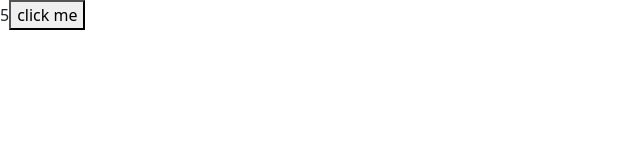
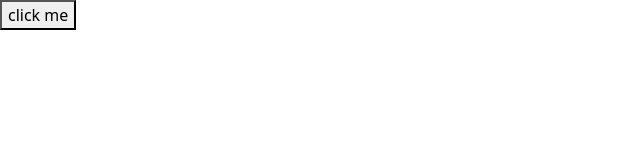
Before and after one commit to kelia01/React, a React (Vite) app in the folder vite-project/: page / in a window 1280 px wide. Shown: the top 160 px of the page, without its empty margins (0-640 px from the left). Built offline with nearby package versions, Linux system fonts and the light colour scheme.

Commit message:
Updating nested objects

```diff
--- a/vite-project/src/App.tsx
+++ b/vite-project/src/App.tsx
@@ -4,17 +4,21 @@ import Message from "./components/Message";
 
 function App() {
 
-  const [drink, setDrink] = useState({
-    title: 'Americano',
-    price: 5
+  const [customer, setCustomer] = useState({
+    name: 'John',
+    adress: {
+      city: 'San Francisco',
+      zipCode: 94111,
+    }
   });
 
   const handleClick = () => {
-    setDrink({... drink, price: 6});
+    setCustomer({...customer,
+      adress:{...customer.adress, zipCode: 94112}});
   }
   return (
   <div>
-    {drink.price}
+
    <button onClick={handleClick}>click me</button>
   </div>
 )
```
